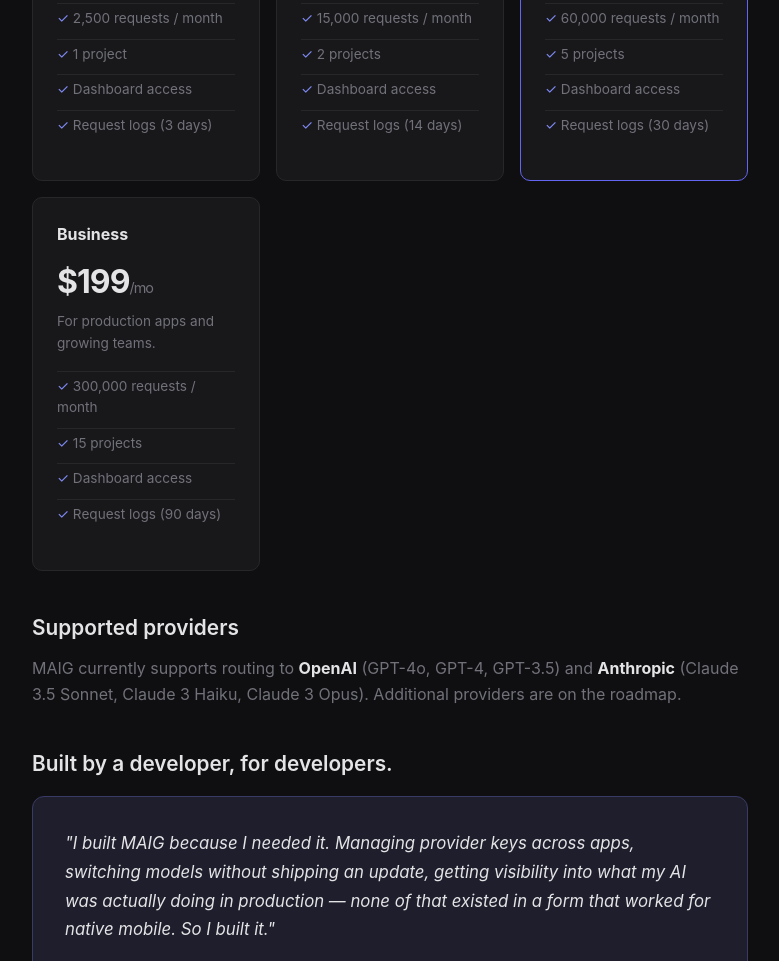
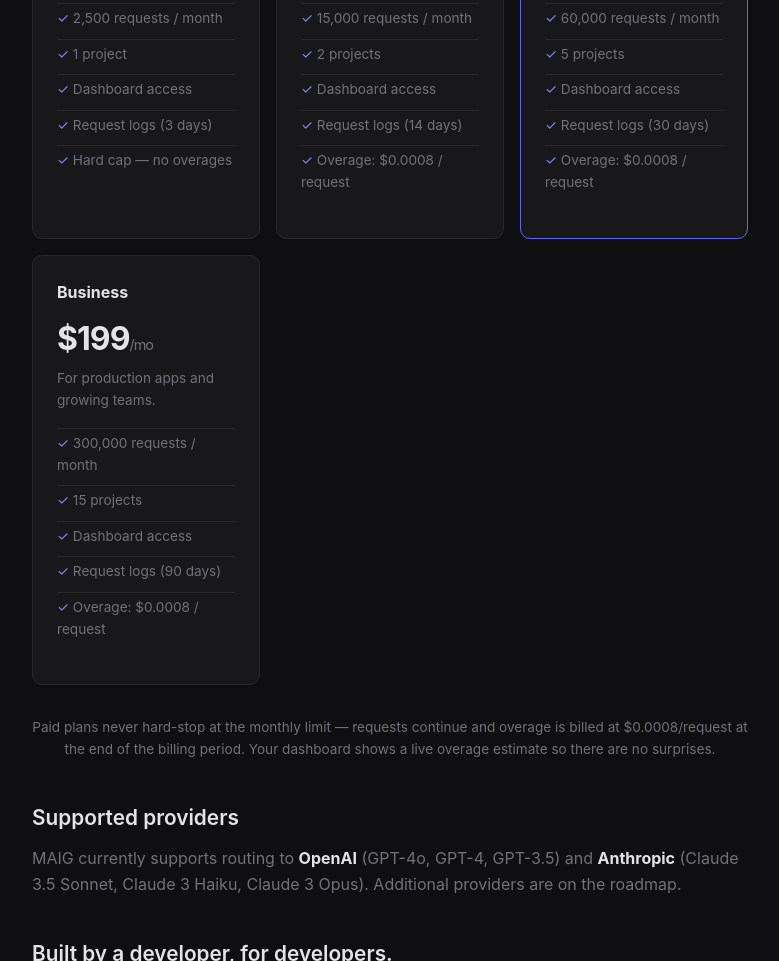
Before and after one commit to MAiG-dev/MAiG-dev.github.io, a plain HTML site: page index.html in a window 1280 px wide. Shown: the part 2748-3709 px from the top of the page, without its empty margins (250-1029 px from the left). Drawn offline with Linux system fonts and the light colour scheme.

Commit message:
Calls out overage billing

```diff
--- a/assets/style.css
+++ b/assets/style.css
@@ -248,6 +248,7 @@ li { margin-bottom: 0.3rem; }
 .plan ul { list-style: none; padding: 0; }
 .plan ul li { font-size: 0.85rem; color: var(--muted); padding: 0.25rem 0; border-top: 1px solid var(--border); }
 .plan ul li::before { content: "✓ "; color: var(--accent-light); }
+.pricing-overage-note { font-size: 0.85rem; margin-top: 1.25rem; text-align: center; }
 
 /* ── Features ── */
 .features {
--- a/index.html
+++ b/index.html
@@ -448,6 +448,7 @@ client.streamText("Tell me a story").collect { token -&gt;
             <li>1 project</li>
             <li>Dashboard access</li>
             <li>Request logs (3 days)</li>
+            <li>Hard cap — no overages</li>
           </ul>
         </div>
         <div class="plan">
@@ -459,6 +460,7 @@ client.streamText("Tell me a story").collect { token -&gt;
             <li>2 projects</li>
             <li>Dashboard access</li>
             <li>Request logs (14 days)</li>
+            <li>Overage: $0.0008 / request</li>
           </ul>
         </div>
         <div class="plan featured">
@@ -471,6 +473,7 @@ client.streamText("Tell me a story").collect { token -&gt;
             <li>5 projects</li>
             <li>Dashboard access</li>
             <li>Request logs (30 days)</li>
+            <li>Overage: $0.0008 / request</li>
           </ul>
         </div>
         <div class="plan">
@@ -482,9 +485,11 @@ client.streamText("Tell me a story").collect { token -&gt;
             <li>15 projects</li>
             <li>Dashboard access</li>
             <li>Request logs (90 days)</li>
+            <li>Overage: $0.0008 / request</li>
           </ul>
         </div>
       </div>
+      <p class="pricing-overage-note">Paid plans never hard-stop at the monthly limit — requests continue and overage is billed at $0.0008/request at the end of the billing period. Your dashboard shows a live overage estimate so there are no surprises.</p>
     </section>
 
     <section>
```
